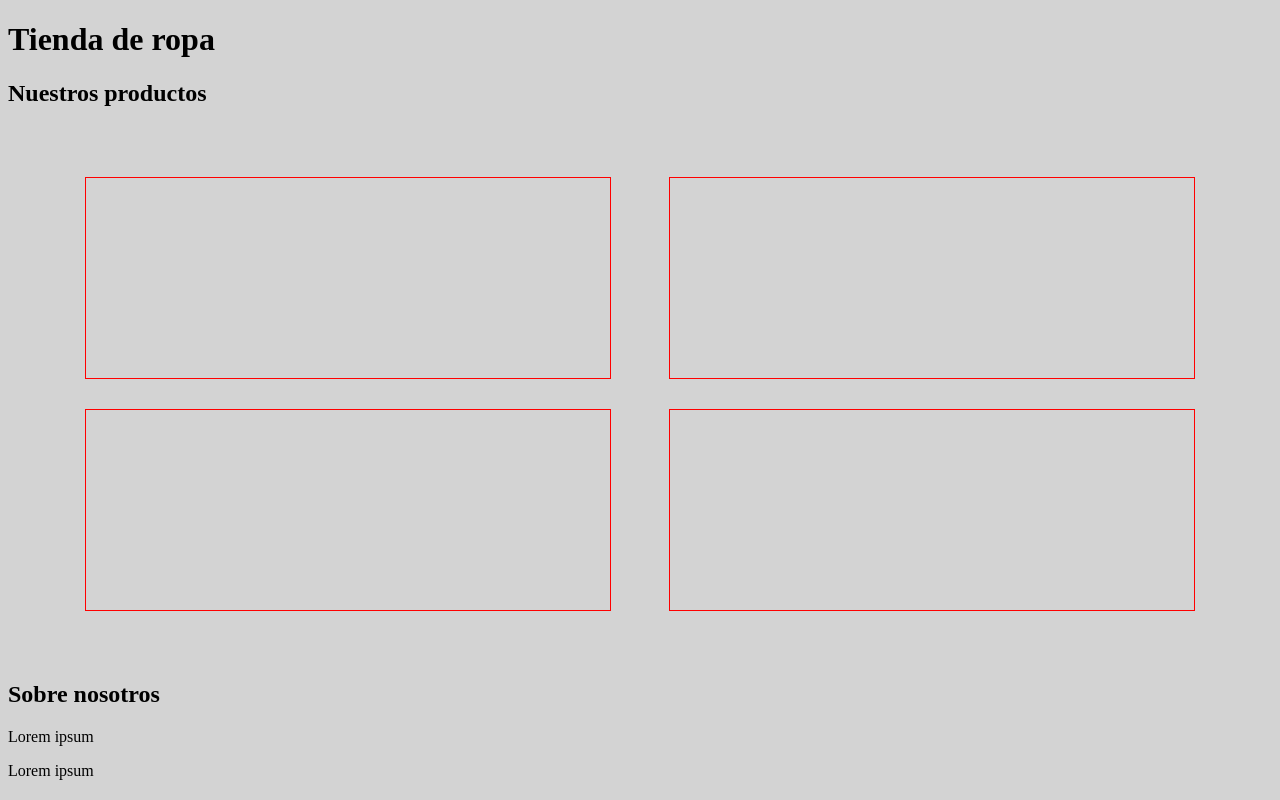
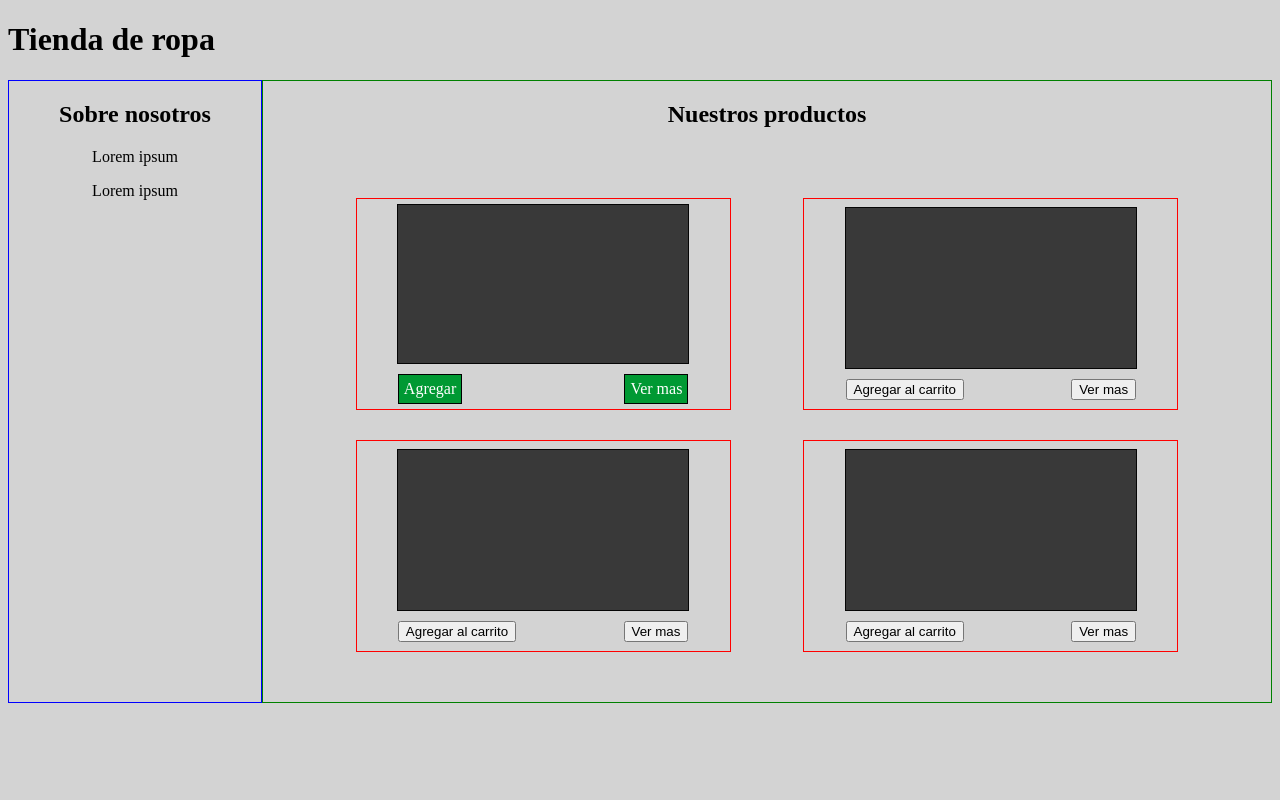
Before and after one commit to keidis15/Tienda_ropa_0805, a plain HTML site: page index.html in a window 1280 px wide. Drawn offline with Linux system fonts and the light colour scheme.

Commit message:
feat:establece layout y se establece card de los productos

```diff
--- a/assets/CSS/style.css
+++ b/assets/CSS/style.css
@@ -1,7 +1,21 @@
 body{
     background-color: lightgray;
 }
+main{
+    display: flex;
+    flex-direction: row-reverse;
+    justify-content: start;
+
+}
 #products{
+   border: 1px solid green;
+   width: 80%;
+}
+#about{
+    border: 1px solid blue;
+    width: 20%;
+}
+#products > div{
     display: flex;
     gap:30px ;
     flex-wrap: wrap;
@@ -10,8 +24,38 @@ body{
 
 
 }
-#products > article{
-    width: 45%;
+#products > div > article{
+    width: 40%;
     height: 200px;
     border: 1px solid red;
+    display: flex;
+    flex-direction: column;
+    justify-content: center;
+    align-items: center;
+    gap: 10px;
+    padding: 5px;
 }
+section {
+    text-align: center;
+}
+.card-img{
+    border: 1px solid #050505;
+    background: #393939;
+    width: 80%;
+    height: 80%;
+
+}
+.card-content{
+    display: flex;
+    gap: 5px;
+    width: 80%;
+    justify-content: space-between;
+}
+
+
+.btn{
+    background: #009933;
+    color: white;
+    border: 1px solid #000;
+    padding: 5px;
+}
--- a/index.html
+++ b/index.html
@@ -9,15 +9,47 @@
   <body>
     <h1>Tienda de ropa</h1>
     <main>
-      <h2>Nuestros productos</h2>
       <section id="products">
-        <article></article>
-        <article></article>
-        <article></article>
-        <article></article>
+        <h2>Nuestros productos</h2>
+        <div>
+          <article>
+            <div class="card-img"></div>
+            <div class="card-content">
+                <div class="btn">
+                    <a>Agregar</a>
+                </div>
+                <div class="btn">
+                    <a>Ver mas</a>
+                </div>
+            </div>
+          </article>
+          <article>
+            <div class="card-img"></div>
+            <div class="card-content">
+                <button>Agregar al carrito</button>
+                <button>Ver mas</button>
+            </div>
+          </article>
+          <article>
+            <div class="card-img"></div>
+            <div class="card-content">
+                <button>Agregar al carrito</button>
+                <button>Ver mas</button>
+            </div>
+          </article>
+          <article>
+            <div class="card-img"></div>
+            <div class="card-content">
+                <button>Agregar al carrito</button>
+                <button>Ver mas</button>
+            </div>
+          </article>
+
+        </div>
       </section>
-      <h2>Sobre nosotros</h2>
+
       <section id="about">
+        <h2>Sobre nosotros</h2>
         <article>
           <p>Lorem ipsum</p>
           <p>Lorem ipsum</p>
```
